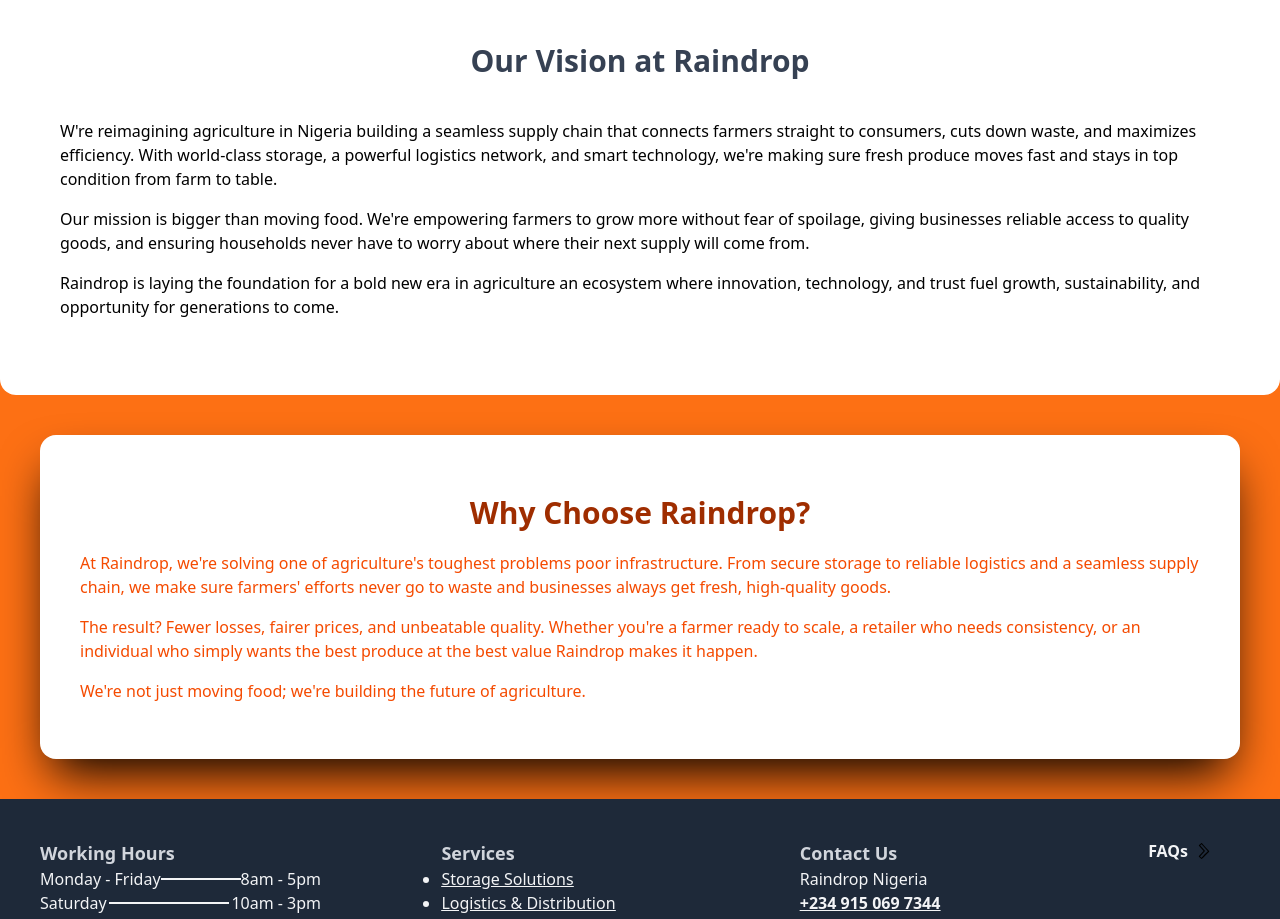
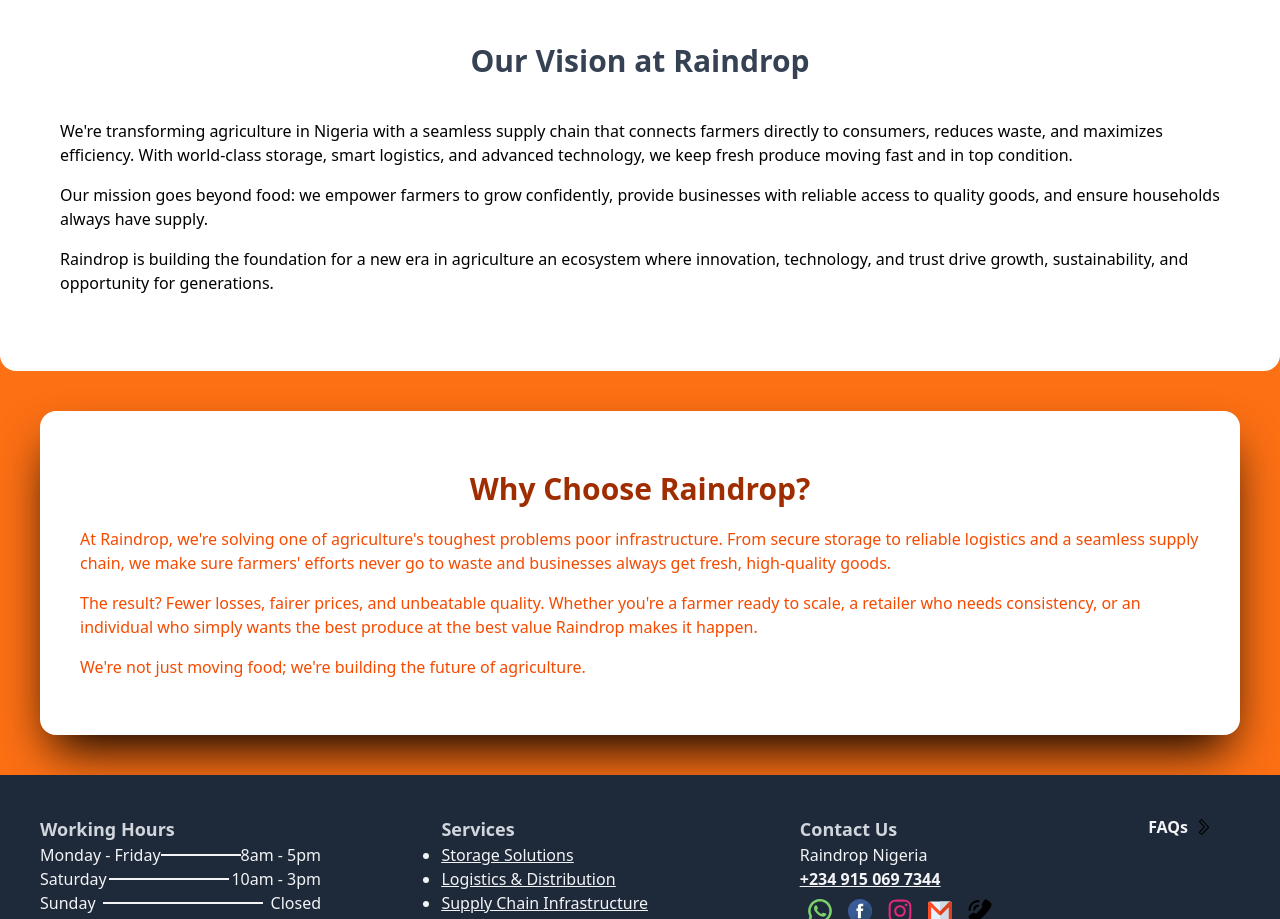
Before and after one commit to raindropnigeria/raindropnigeria, a plain HTML site: page index.html in a window 1280 px wide. Shown: the part 1385-2304 px from the top of the page. Drawn offline with Linux system fonts and the light colour scheme.

Commit message:
index update

```diff
--- a/index.html
+++ b/index.html
@@ -26,7 +26,7 @@
             <a href="#about" class="px-4 text-orange-600 visited:text-yellow-300 hover:text-orange-200 duration-500 border-r-2 border-orange-600">About Us</a>
             <a href="#services" class="px-4 text-orange-600 visited:text-yellow-300 hover:text-orange-200 duration-500 border-r-2 border-orange-600">Our Services</a>
             <a href="#why_work_with_us" class="px-4 text-orange-600 visited:text-yellow-300 hover:text-orange-200 duration-500 border-r-2 border-orange-600">Why Choose Us</a>
-            <a href="https://raindropnigeria.blogspots.com" target="_blank" class="px-4 text-orange-600 visited:text-yellow-300 hover:text-orange-200 duration-500 border-r-2 border-orange-600">Visit Our Blog</a>
+            <a href="https://raindrop-nigeria.blogspots.com" target="_blank" class="px-4 text-orange-600 visited:text-yellow-300 hover:text-orange-200 duration-500 border-r-2 border-orange-600">Visit Our Blog</a>
             <a href="./faq.html" class="px-4 text-orange-600 visited:text-yellow-300 hover:text-orange-200 duration-500">FAQ</a>
         </nav>
     </div>
@@ -40,7 +40,7 @@
             <a href="#about" class="pb-2 text-orange-600">About Us</a>
             <a href="#services" class="pb-2 text-orange-600">Our Services</a>
             <a href="#why_work_with_us" class="pb-2 text-orange-600">Why Choose Us</a>
-            <a href="https://raindropnigeria.blogspot.com" target="_blank" class="pb-2 text-orange-600">Visit Our Blog</a>
+            <a href="https://raindrop-nigeria.blogspot.com" target="_blank" class="pb-2 text-orange-600">Visit Our Blog</a>
             <a href="./faq.html" class="pb-2 text-orange-600">FAQ</a>
           </nav>
         </div>
@@ -171,49 +171,6 @@
         businesses, and consumers overcome the barriers that limit Nigeria's agricultural growth.
       </div>
     </div>
-    <!--<div class="flex-col justify-center">
-      <div class="flex flex-wrap">
-        <div class="w-60 mx-10 my-10 p-4 text-orange-500 shadow-md shadow-black rounded-lg bg-white duration-700">
-          <div id="storagesolutions" class="text-xl mb-3 text-gray-800 font-bold">Storage Solutions</div>
-          <div>
-            Raindrop provides proper storage systems to help farmers preserve their produce after harvest.
-            This reduces post-harvest losses and maintains the quality of goods until they are ready for distribution.
-          </div>
-        </div>
-        <div class="w-60 mx-10 my-10 p-4 text-orange-500 shadow-md shadow-black rounded-lg bg-white duration-700">
-          <div id="logistics&distribution" class="text-xl mb-3 text-gray-800 font-bold">Logistics & Distribution</div>
-          <div>
-            The company builds and manages transportation networks to move goods efficiently from farms to
-            markets, restaurants, retailers, and even families. This helps solve the problem of poor roads and unreliable transport.
-          </div>
-        </div>
-        <div class="w-60 mx-10 my-10 p-4 text-orange-500 shadow-md shadow-black rounded-lg bg-white duration-700">
-          <div id="supplychaininfrastructure" class="text-xl mb-3 text-gray-800 font-bold">Supply Chain Infrastructure</div>
-          <div>
-            Raindrop creates the “backbone” for agriculture by connecting every step in the supply chain—farmers, warehouses,
-            logistics, and buyers—ensuring produce reaches the right place at the right time.
-          </div>
-        </div>
-        <div class="w-60 mx-10 my-10 p-4 text-orange-500 shadow-md shadow-black rounded-lg bg-white duration-700">
-          <div id="qualityassurance" class="text-xl mb-3 text-gray-800 font-bold">Quality Assurance</div>
-          <div>
-            Through controlled systems for storage and movement, Raindrop ensures that agricultural products stay fresh
-            and retain their value, helping farmers and businesses deliver quality goods to consumers.
-          </div>
-        </div>
-        <div class="w-60 mx-10 my-10 p-4 text-orange-500 shadow-md shadow-black rounded-lg bg-white duration-700">
-          <div id="businessenablementplatforms" class="text-xl mb-3 text-gray-800 font-bold">Business Enablement Platforms</div>
-          <div>
-            Raindrop's infrastructure supports other businesses, such as food delivery platforms, retailers, and
-            restaurants, by making it easier for them to source and deliver agricultural products reliably.
-          </div>
-        </div>
-      </div>
-      <div class="mx-10 font-bold text-gray-200">
-        In summary, Raindrop offers end-to-end agricultural support—from storage and logistics to building full supply chain systems—helping farmers,
-        businesses, and consumers overcome the barriers that limit Nigeria's agricultural growth.
-      </div>
-    </div>-->
     <a href="">
       <button type="button">
 
@@ -225,19 +182,17 @@
     <h2 class="flex items-center justify-center lg:p-5 font-bold text-3xl text-gray-700">Our Vision at Raindrop</h2>
     <div class="p-5 flex-col">
       <p class="mb-4">
-        W're reimagining agriculture in Nigeria building a seamless supply chain that connects farmers
-        straight to consumers, cuts down waste, and maximizes efficiency. With world-class storage,
-        a powerful logistics network, and smart technology, we're making sure fresh produce moves fast and
-        stays in top condition from farm to table.
+        We're transforming agriculture in Nigeria with a seamless supply chain that connects farmers directly to consumers,
+        reduces waste, and maximizes efficiency. With world-class storage, smart logistics, and advanced technology,
+        we keep fresh produce moving fast and in top condition.
       </p>
       <p class="mb-4">
-        Our mission is bigger than moving food.
-        We're empowering farmers to grow more without fear of spoilage, giving businesses reliable
-        access to quality goods, and ensuring households never have to worry about where their next supply will come from.
+        Our mission goes beyond food: we empower farmers to grow confidently, provide businesses with reliable access to quality goods,
+        and ensure households always have supply.
       </p>
       <p class="mb-4">
-        Raindrop is laying the foundation for a bold new era in agriculture an ecosystem where innovation,
-        technology, and trust fuel growth, sustainability, and opportunity for generations to come.
+        Raindrop is building the foundation for a new era in agriculture an ecosystem where innovation, technology,
+        and trust drive growth, sustainability, and opportunity for generations.
       </p>
     </div>
   </div>
```
Also changed, not shown: 1 other file.
